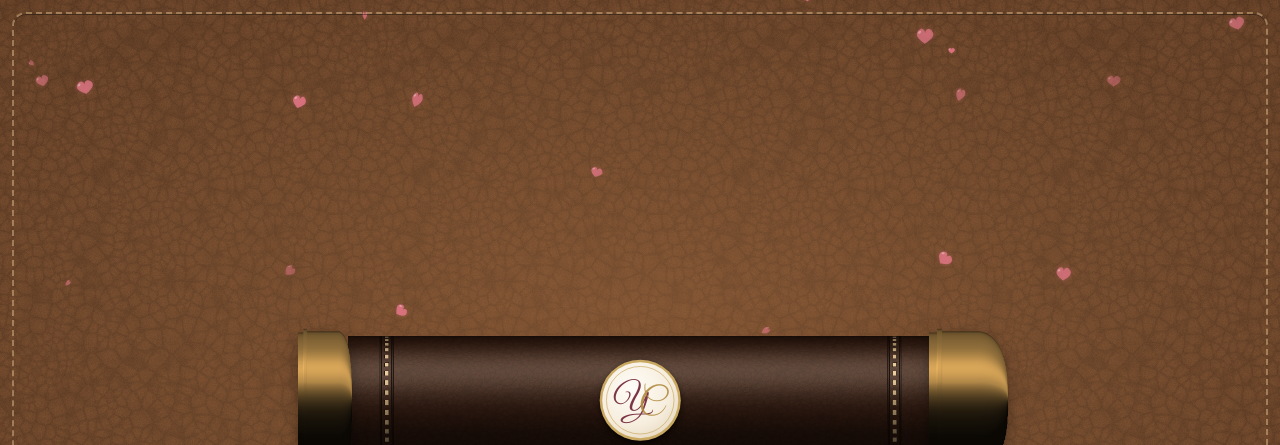
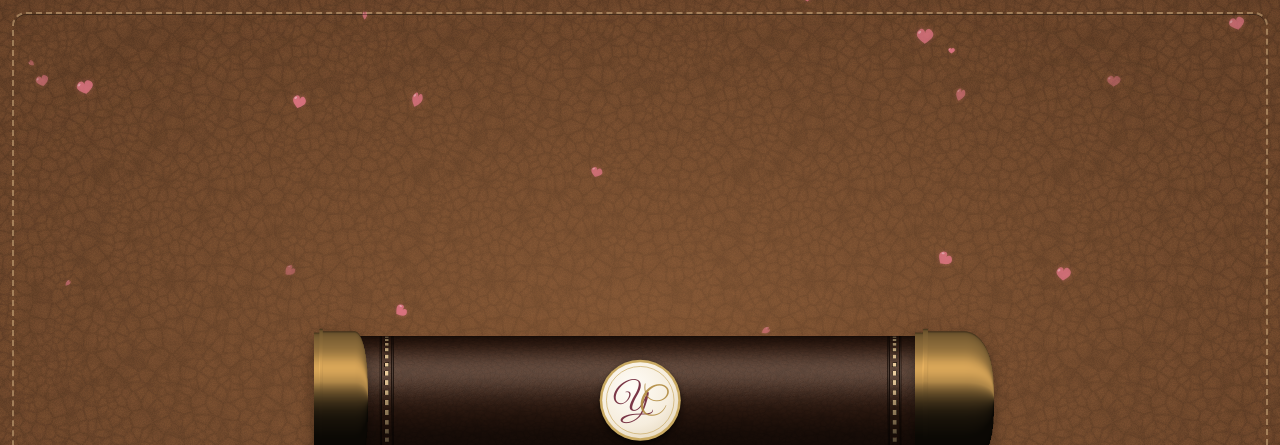
Before and after one commit to hymcsyl/savethedate.wedding, a plain HTML site: page index.html in a window 1280 px wide. Shown: the top 445 px of the page. Drawn offline with nearby package versions, Linux system fonts and the light colour scheme.

Commit message:
Scroll case: tuck the brass base and cap further onto the leather (no gaps)
Co-Authored-By: Claude Opus 5.5 <noreply@anthropic.com>

```diff
--- a/index.html
+++ b/index.html
@@ -663,8 +663,8 @@ body.rolled.sliding-out main { transform: translateX(var(--outX, 200px)) transla
    Images made by tools\render-scroll-case-options.ps1 (argument "leather"). The body stretches along the case. */
 .tube { background: url("case-body.png") center / 100% 100% no-repeat; }
 .tube-end, .tube-cap { top: -8%; height: 116%; }
-.tube-end { width: calc(var(--tubeH) * .42); left: calc(var(--tubeH) * -.42 + 4px); }
-.tube-cap { width: calc(var(--tubeH) * .62); right: calc(var(--tubeH) * -.62 + 4px); }
+.tube-end { width: calc(var(--tubeH) * .42); left: calc(var(--tubeH) * -.42 + var(--tubeH) * .16); }
+.tube-cap { width: calc(var(--tubeH) * .62); right: calc(var(--tubeH) * -.62 + var(--tubeH) * .14); }
 </style>
 </head>
 <body>
```
Also changed, not shown: love/index.html (+2 -2 lines).
